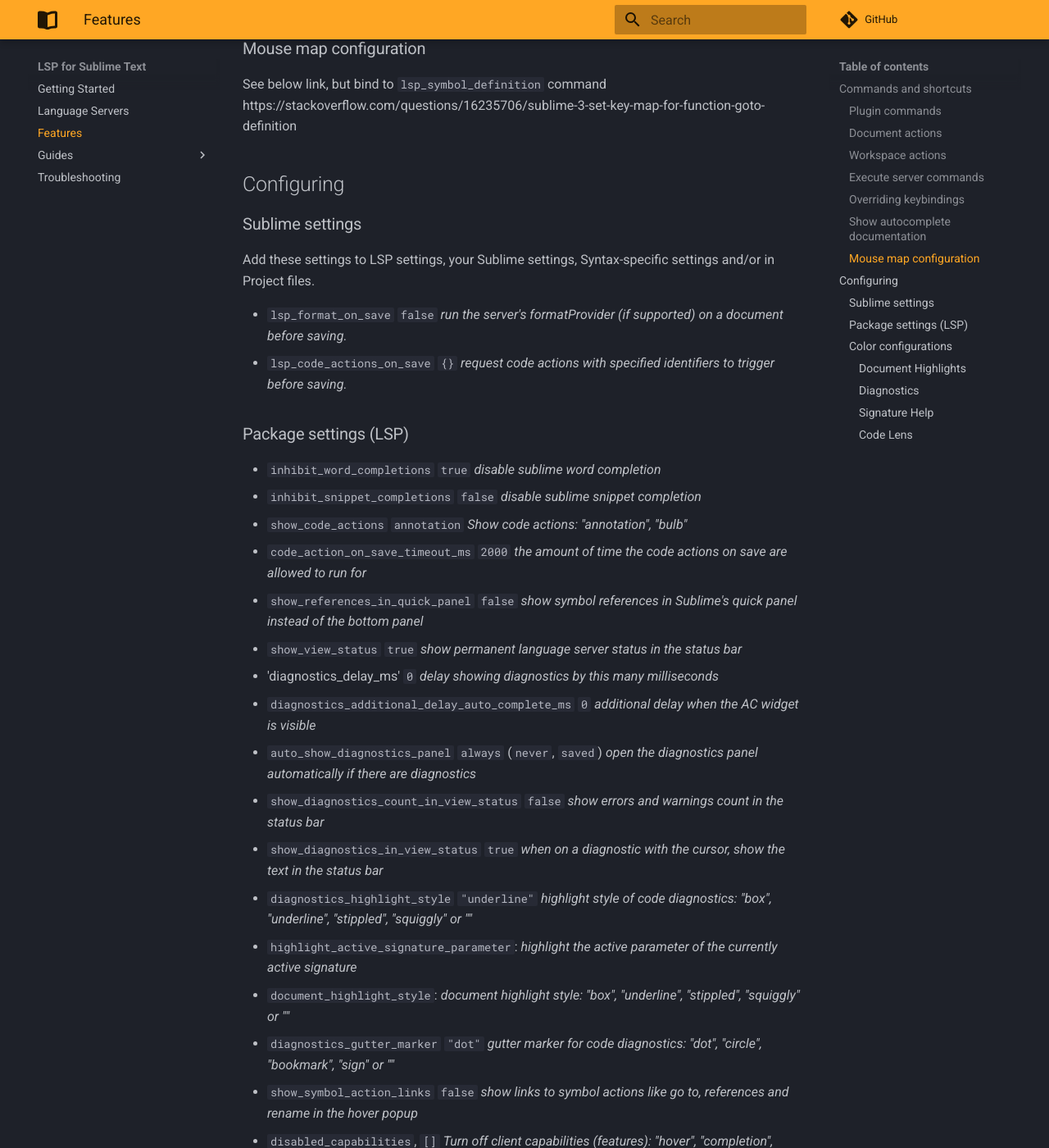
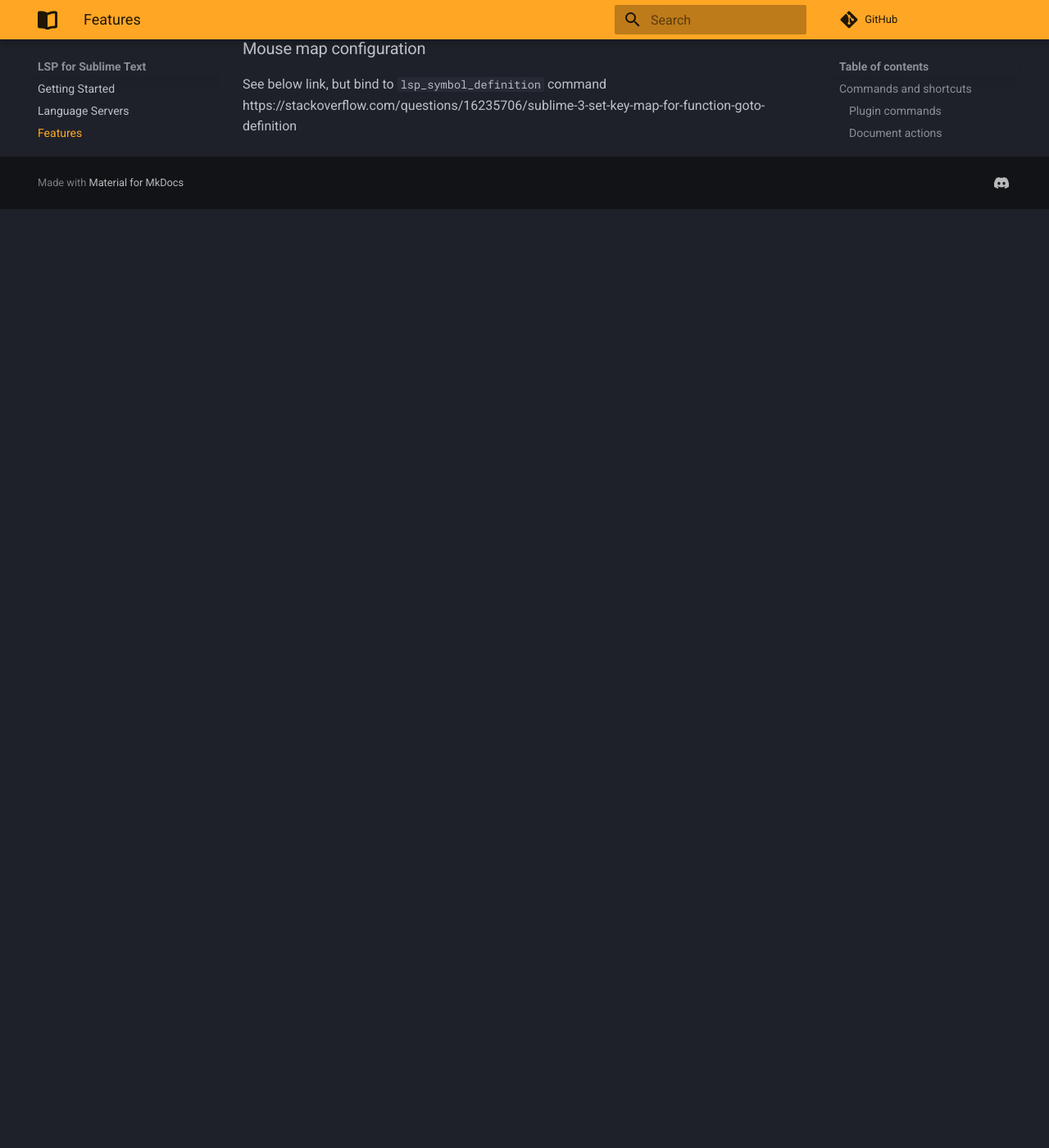
Before and after one commit to sublimelsp/LSP, an MkDocs documentation site: the page built from docs/src/features.md, in a window 1280 px wide and 1400 px high, scrolled down 4479 px. Shown: the whole window at 82% size. Built offline with MkDocs 1.6.1 and Material for MkDocs 9.7.7, drawn with Linux system fonts in a browser that asks for light colours; comment, search, counter and statistics services are not loaded; after the commit the page ends 4734 px from its top, so only the background shows below that; some of the changed text lies outside the part shown.

Commit message:
Reorder some sections in the documentation
* Combine mdpopups and color scheme customizations on a new page
  "Customizations"
* Remove the LSP settings from the "Features" page; they were just
  duplicated from the LSP.sublime-settings file without any additional
  information

````diff
--- a/docs/mkdocs.yml
+++ b/docs/mkdocs.yml
@@ -37,10 +37,10 @@
     - Getting Started: 'index.md'
     - Language Servers: 'language_servers.md'
     - Features: 'features.md'
+    - Customization: 'customization.md'
     - Guides:
       - Client Configuration: 'guides/client_configuration.md'
       - Setup C/C++: 'guides/cplusplus.md'
-      - Customisation of the popups: 'guides/customisation_of_the_popups.md'
     - Troubleshooting: 'troubleshooting.md'
 
 extra:
--- a/docs/src/features.md
+++ b/docs/src/features.md
@@ -155,111 +155,3 @@
 
 See below link, but bind to `lsp_symbol_definition` command
 https://stackoverflow.com/questions/16235706/sublime-3-set-key-map-for-function-goto-definition
-
-
-## Configuring
-
-### Sublime settings
-
-Add these settings to LSP settings, your Sublime settings, Syntax-specific settings and/or in Project files.
-
-* `lsp_format_on_save` `false` *run the server's formatProvider (if supported) on a document before saving.*
-* `lsp_code_actions_on_save` `{}` *request code actions with specified identifiers to trigger before saving.*
-
-### Package settings (LSP)
-
-* `inhibit_word_completions` `true` *disable sublime word completion*
-* `inhibit_snippet_completions` `false` *disable sublime snippet completion*
-* `show_code_actions` `annotation` *Show code actions: "annotation", "bulb"*
-* `code_action_on_save_timeout_ms` `2000` *the amount of time the code actions on save are allowed to run for*
-* `show_references_in_quick_panel` `false` *show symbol references in Sublime's quick panel instead of the bottom panel*
-* `show_view_status` `true` *show permanent language server status in the status bar*
-* 'diagnostics_delay_ms' `0` *delay showing diagnostics by this many milliseconds*
-* `diagnostics_additional_delay_auto_complete_ms` `0` *additional delay when the AC widget is visible*
-* `auto_show_diagnostics_panel` `always` (`never`, `saved`) *open the diagnostics panel automatically if there are diagnostics*
-* `show_diagnostics_count_in_view_status` `false` *show errors and warnings count in the status bar*
-* `show_diagnostics_in_view_status` `true` *when on a diagnostic with the cursor, show the text in the status bar*
-* `diagnostics_highlight_style` `"underline"` *highlight style of code diagnostics: "box", "underline", "stippled", "squiggly" or ""*
-* `highlight_active_signature_parameter`: *highlight the active parameter of the currently active signature*
-* `document_highlight_style`: *document highlight style: "box", "underline", "stippled", "squiggly" or ""*
-* `diagnostics_gutter_marker` `"dot"` *gutter marker for code diagnostics: "dot", "circle", "bookmark", "sign" or ""*
-* `show_symbol_action_links` `false` *show links to symbol actions like go to, references and rename in the hover popup*
-* `disabled_capabilities`, `[]` *Turn off client capabilities (features): "hover", "completion", "documentHighlight", "colorProvider", "signatureHelp", "codeLensProvider", "codeActionProvider"*
-* `log_debug` `false` *show debug logging in the sublime console*
-* `log_server` `[]` *log communication from and to language servers*
-* `log_max_size` `8192` *max  number of characters of payloads to print*
-
-### Color configurations
-
-Some features use TextMate scopes to control the colors (underline, background or text color) of styled regions in a document or popup.
-Colors can be customized by adding a rule for these scopes into your color scheme, see https://www.sublimetext.com/docs/3/color_schemes.html#customization.
-
-The following tables give an overview about the scope names used by LSP.
-
-#### Document Highlights
-
-!!! info "This feature is only available if the server has the *documentHighlightProvider* capability."
-    Highlights other occurrences of the symbol at a given cursor position.
-
-| scope | DocumentHighlightKind | description |
-| ----- | --------------------- | ----------- |
-| `markup.highlight.text.lsp` | Text | A textual occurrence |
-| `markup.highlight.read.lsp` | Read | Read-access of a symbol, like reading a variable |
-| `markup.highlight.write.lsp` | Write | Write-access of a symbol, like writing to a variable |
-
-!!! note
-    If `document_highlight_style` is set to "fill" in the LSP settings, the highlighting color can be controlled via the "background" color from a color scheme rule for the listed scopes.
-
-#### Diagnostics
-
-| scope | DiagnosticSeverity | description |
-| ----- | ------------------ | ----------- |
-| `markup.error.lsp` | Error | Reports an error |
-| `markup.warning.lsp` | Warning | Reports a warning |
-| `markup.info.lsp` | Information | Reports an information |
-| `markup.info.hint.lsp` | Hint | Reports a hint |
-
-!!! note
-    If `diagnostics_highlight_style` is set to "fill" in the LSP settings, the highlighting color can be controlled via the "background" color from a color scheme rule for the listed scopes.
-
-Diagnostics will also optionally include the following scopes:
-
-| scope                    | diagnostic tag name | description                 |
-| ------------------------ | ------------------- | --------------------------- |
-| `markup.unnecessary.lsp` | Unnecessary         | Unused or unnecessary code  |
-| `markup.deprecated.lsp`  | Deprecated          | Deprecated or obsolete code |
-
-!!! note
-    Regions created for those scopes don't follow the `diagnostics_highlight_style` setting and instead always use the "fill" style.
-
-    Those scopes can be used to, for example, gray-out the text color of unused code, if the server supports that.
-
-    For example, to add a custom rule for `Mariana` color scheme, select `UI: Customize Color Scheme` from the Command Palette and add the following rule:
-
-    ```json
-    {
-        "rules": [
-            {
-                "scope": "markup.unnecessary.lsp",
-                "foreground": "color(rgb(255, 255, 255) alpha(0.4))",
-                "background": "color(var(blue3) alpha(0.9))"
-            }
-        ]
-    }
-    ```
-
-    The color scheme rule only works if the "background" color is different from the global background of the scheme. So for other color schemes, ideally pick a background color that is as close as possible, but marginally different from the original background.
-
-
-#### Signature Help
-
-| scope | description |
-| ----- | ----------- |
-| `entity.name.function.sighelp.lsp` | Function name in the signature help popup |
-| `variable.parameter.sighelp.lsp` | Function argument in the signature help popup |
-
-#### Code Lens
-
-| scope | description |
-| ----- | ----------- |
-| `markup.codelens.accent` | Accent color for code lens annotations |
````
Also changed, not shown: other parts of docs/src/features.md (+3 -3 lines), docs/src/customization.md (added, +81 -0 lines), docs/src/guides/customisation_of_the_popups.md (deleted, +0 -3 lines).
